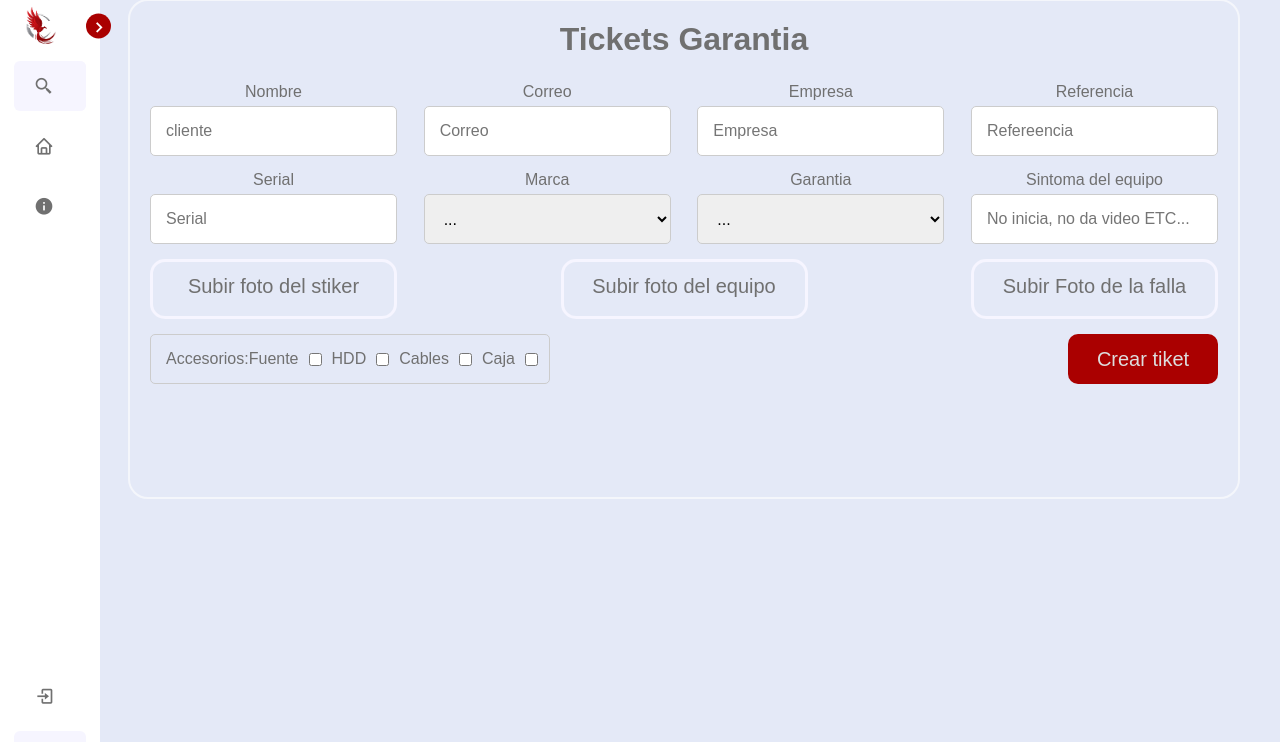
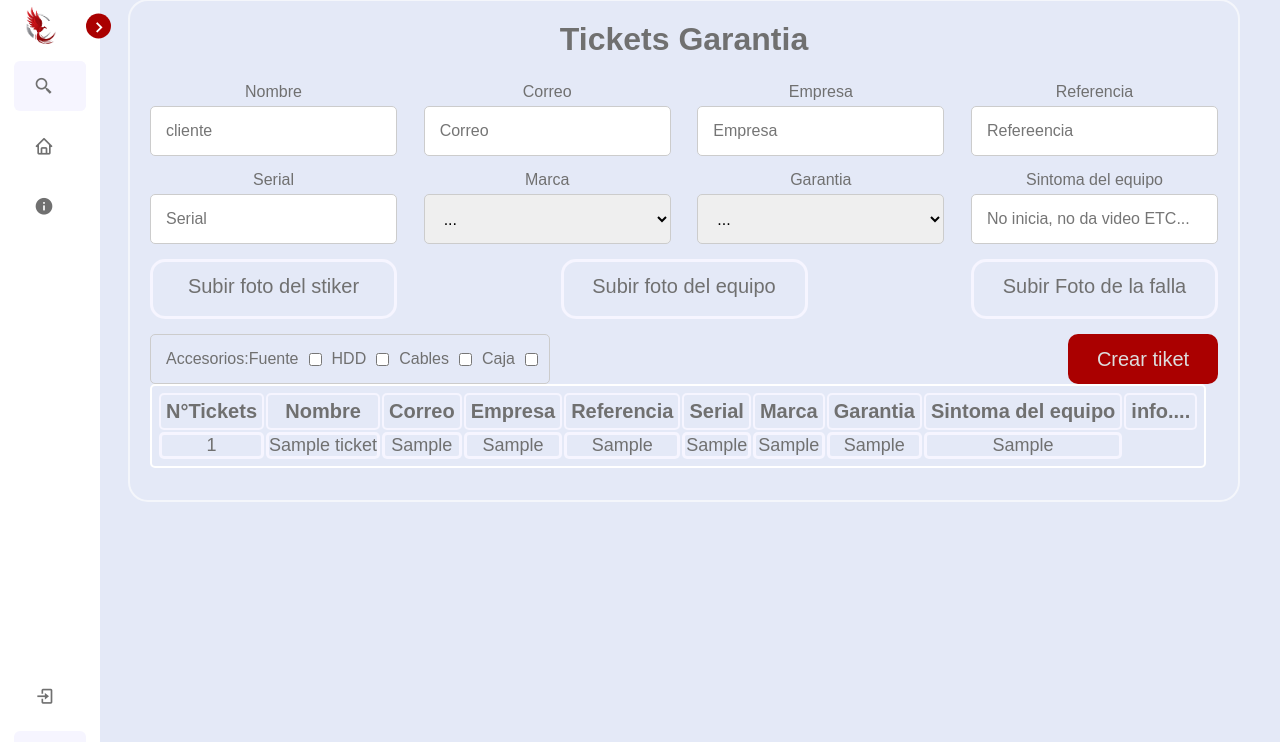
Before and after one commit to DanizFSG/Milo_FXc, a Django app: page /Tickets/ in a window 1280 px wide. Shown: the part 9-751 px from the top of the page. Run offline with Django 5.2, Linux system fonts and the light colour scheme; tables that the repository leaves empty hold one stand-in row (Sample ...).

Commit message:
creacion de tabla de datos

```diff
--- a/milo_fcx/milo/static/css/base.css
+++ b/milo_fcx/milo/static/css/base.css
@@ -1,11 +1,13 @@
 
 @import url('https://fonts.googleapis.com/css2?family=Poppins:ital,wght@0,100;0,200;0,300;0,400;0,500;0,600;0,700;0,800;0,900;1,100;1,200;1,300;1,400;1,500;1,600;1,700;1,800;1,900&display=swap');
+
 
 *{
     font-family: 'popins', sans-serif;
     padding: 0;
     margin: 0;
     box-sizing: border-box;
+
 }
 
 :root{
@@ -61,9 +63,6 @@ body{
 }
 .sidebar.close .text{
     opacity: 0;
-
-
-
 }
 
 
--- a/milo_fcx/milo/static/css/tickest.css
+++ b/milo_fcx/milo/static/css/tickest.css
@@ -13,14 +13,10 @@
     --tran-05: all 0.5s ease ;
 
 }
-
-
-
-
 .container{
     position: relative;
     width: 100%;
-    height: 500px;
+    height: 100%;
     display: flex;
     border: 2px solid rgb(255, 255, 255, .6);
     border-radius: 20px;
@@ -138,3 +134,35 @@ form .user-details .imput-box{
     color: var(--sidebar-color);
    background:var(--primary-color) ;
 }
+
+table{
+    border: 2px var(--sidebar-color) solid;
+    border-radius: 5px;
+    width: 100%;
+    height: 100%;
+    padding: 5px;
+    justify-content: center;
+}
+
+.date th{
+    border:2px solid var(--primary-color-light);
+    border-radius: 5px;
+    padding: 5px;
+    font-size: 20px;
+    text-align: center;
+    justify-content: center ;
+}
+
+.date tr{
+    width: 100%;
+    height: 100%;
+    padding: 5px;
+    justify-content: center;
+    margin: 5px;
+}
+.date td{
+    border: 3px solid var(--primary-color-light);
+    border-radius: 5px;
+    text-align: center;
+    font-size: 18px;
+}
--- a/milo_fcx/milo/templates/tickets.html
+++ b/milo_fcx/milo/templates/tickets.html
@@ -80,7 +80,33 @@
                             </div>
                             <input class="button" type="submit" value="Crear tiket">
                     </form>
-
+                    <div class="date">
+                        <table>
+                            <th>N°Tickets</th>
+                            <th>Nombre</th>
+                            <th>Correo</th>
+                            <th>Empresa</th>
+                            <th>Referencia</th>
+                            <th>Serial</th>
+                            <th>Marca</th>
+                            <th>Garantia</th>
+                            <th>Sintoma del equipo</th>
+                            <th>info....</th>
+                            {% for ticket in tickets %}
+                            <tr>
+                                <td>{{ticket.id}}</td>
+                                <td>{{ticket.name}}</td>
+                                <td>{{ticket.correo}}</td>
+                                <td>{{ticket.empresa}}</td>
+                                <td>{{ticket.referencia}}</td>
+                                <td>{{ticket.serial}}</td>
+                                <td>{{ticket.marca}}</td>
+                                <td>{{ticket.garantia}}</td>
+                                <td>{{ticket.defectoDelEquipo}}</td>
+                            </tr>
+                            {% endfor %}
+                        </table>
+                    </div>
                 </div>
             </div>
 
--- a/milo_fcx/tickets/models.py
+++ b/milo_fcx/tickets/models.py
@@ -17,6 +17,7 @@ class Ticket(models.Model):
     hdd = models.BooleanField(default=False)
     cables = models.BooleanField(default=False)
     caja = models.BooleanField(default=False)
+    defectoDelEquipo = models.TextField(max_length=2000)
     fecha_creacion = models.DateTimeField(auto_now_add=True)
     img1 = models.ImageField(upload_to='tickets/img/', blank=True)
     img2 = models.ImageField(upload_to='tickets/img/', blank=True)
@@ -25,7 +26,7 @@ class Ticket(models.Model):
 
 
     def __str__(self):
-        return self.name + " - " + self.id
+        return self.name
 
 
     class meta:
--- a/milo_fcx/tickets/views.py
+++ b/milo_fcx/tickets/views.py
@@ -1,8 +1,11 @@
 
 from django.shortcuts import render
-from .forms import TicketForm
+from.models import Ticket
+
 # Create your views here.
 def tickets(request):
 
-
-    return render(request, 'tickets.html')
+    tickets = Ticket.objects.all()
+    return render(request, 'tickets.html',{
+        'tickets': tickets
+    })
```
Also changed, not shown: other parts of milo_fcx/milo/templates/tickets.html (+1 -1 lines), milo_fcx/milo/static/css/login.css (+20 -0 lines), milo_fcx/tickets/migrations/0002_ticket_defectodelequipo.py (added), 3 other files.
